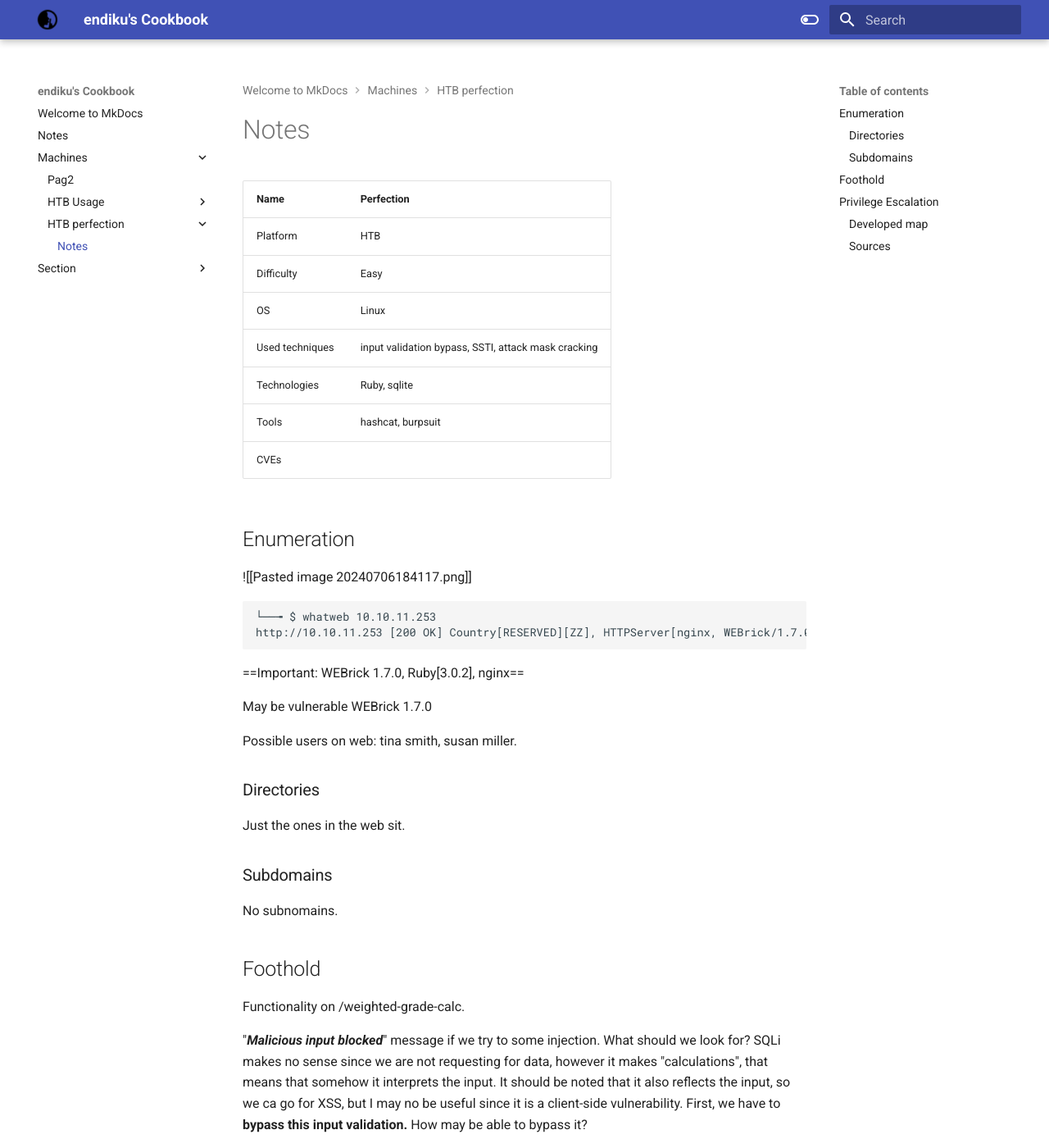
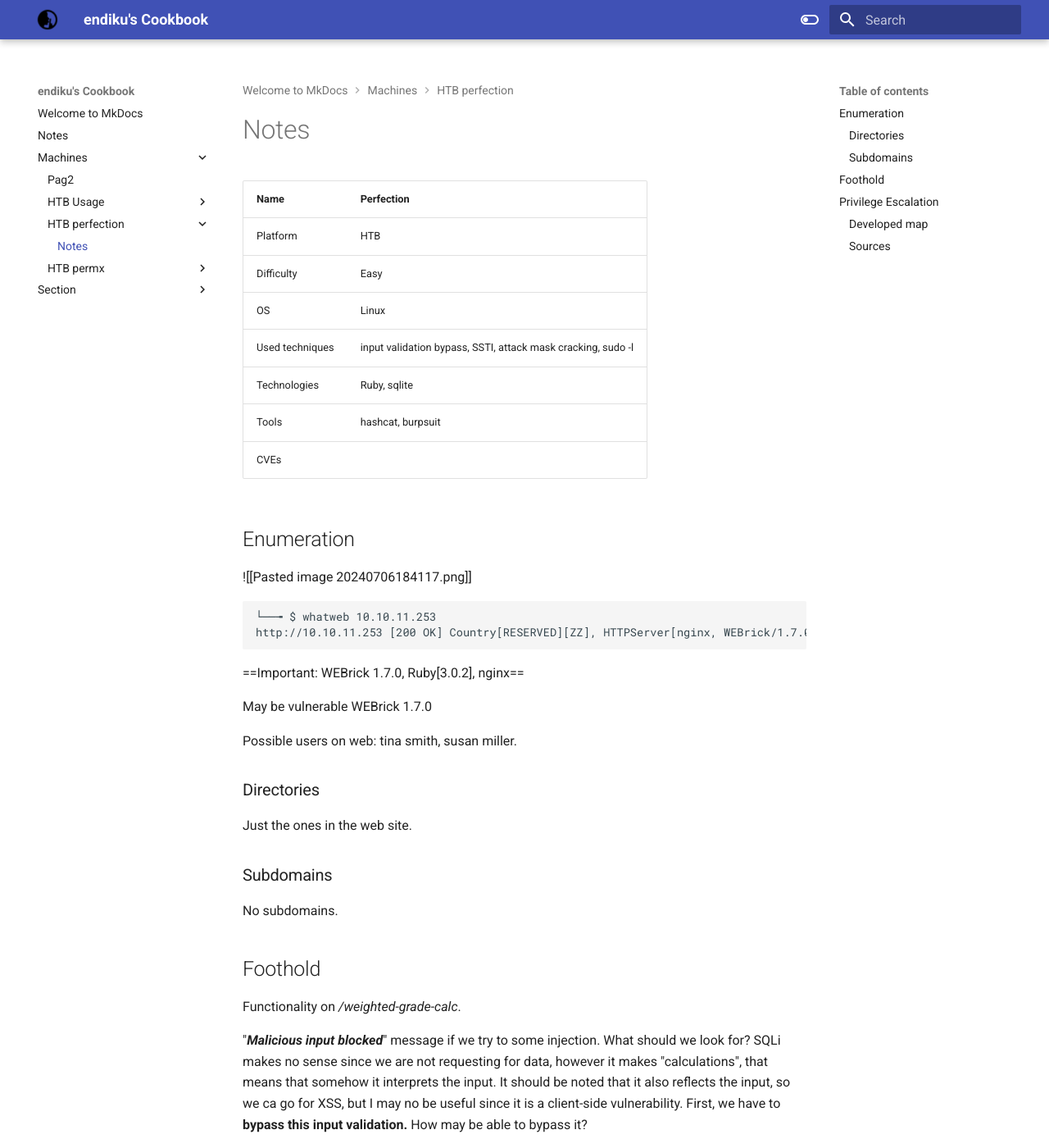
Before and after one commit to endiku90/endiku90.github.io, an MkDocs documentation site: the page built from docs/Machines/HTB_perfection/notes.md, in a window 1280 px wide and 1400 px high. Shown: the whole window at 82% size. Built offline with MkDocs 1.6.1 and Material for MkDocs 9.7.7, drawn with Linux system fonts in a browser that asks for light colours; some of the changed text lies outside the part shown.

Commit message:
new permx

```diff
--- a/docs/Machines/HTB_perfection/notes.md
+++ b/docs/Machines/HTB_perfection/notes.md
@@ -1,12 +1,12 @@
-| Name            | Perfection                                          |
-| --------------- | --------------------------------------------------- |
-| Platform        | HTB                                                 |
-| Difficulty      | Easy                                                |
-| OS              | Linux                                               |
-| Used techniques | input validation bypass, SSTI, attack mask cracking |
-| Technologies    | Ruby, sqlite                                        |
-| Tools           | hashcat, burpsuit                                   |
-| CVEs            |                                                     |
+| Name            | Perfection                                                   |
+| --------------- | ------------------------------------------------------------ |
+| Platform        | HTB                                                          |
+| Difficulty      | Easy                                                         |
+| OS              | Linux                                                        |
+| Used techniques | input validation bypass, SSTI, attack mask cracking, sudo -l |
+| Technologies    | Ruby, sqlite                                                 |
+| Tools           | hashcat, burpsuit                                            |
+| CVEs            |                                                              |
 
 ## Enumeration
 
@@ -27,17 +27,17 @@
 
 ### Directories
 
-Just the ones in the web sit.
+Just the ones in the web site.
 
 
 ### Subdomains
 
-No subnomains.
+No subdomains.
 
 
 ## Foothold
 
-Functionality on /weighted-grade-calc.
+Functionality on */weighted-grade-calc*.
 
 "***Malicious input blocked***" message if we try to some injection. What should we look for? SQLi makes no sense since we are not requesting for data, however it makes "calculations", that means that somehow it interprets the input. It should be noted that it also reflects the input, so we ca go for XSS, but I may no be useful since it is a client-side vulnerability. First, we have to **bypass this input validation.** How may be able to bypass it?
 
```
Also changed, not shown: other parts of docs/Machines/HTB_perfection/notes.md (+2 -1 lines), docs/Machines/HTB_permx/commands.md (added, +26 -0 lines), docs/Machines/HTB_permx/notes.md (added, +108 -0 lines), docs/.obsidian/workspace.json, docs/Machines/HTB_permx/permx10.10.11.23.png (added), docs/Pasted image 20240710073416.png (added), docs/Pasted image 20240710073644.png (added), docs/Pasted image 20240710074913.png (added), docs/Pasted image 20240710075035.png (added), docs/Pasted image 20240710075118.png (added), docs/Pasted image 20240710075214.png (added), docs/Pasted image 20240710080348.png (added), 1 other file.
